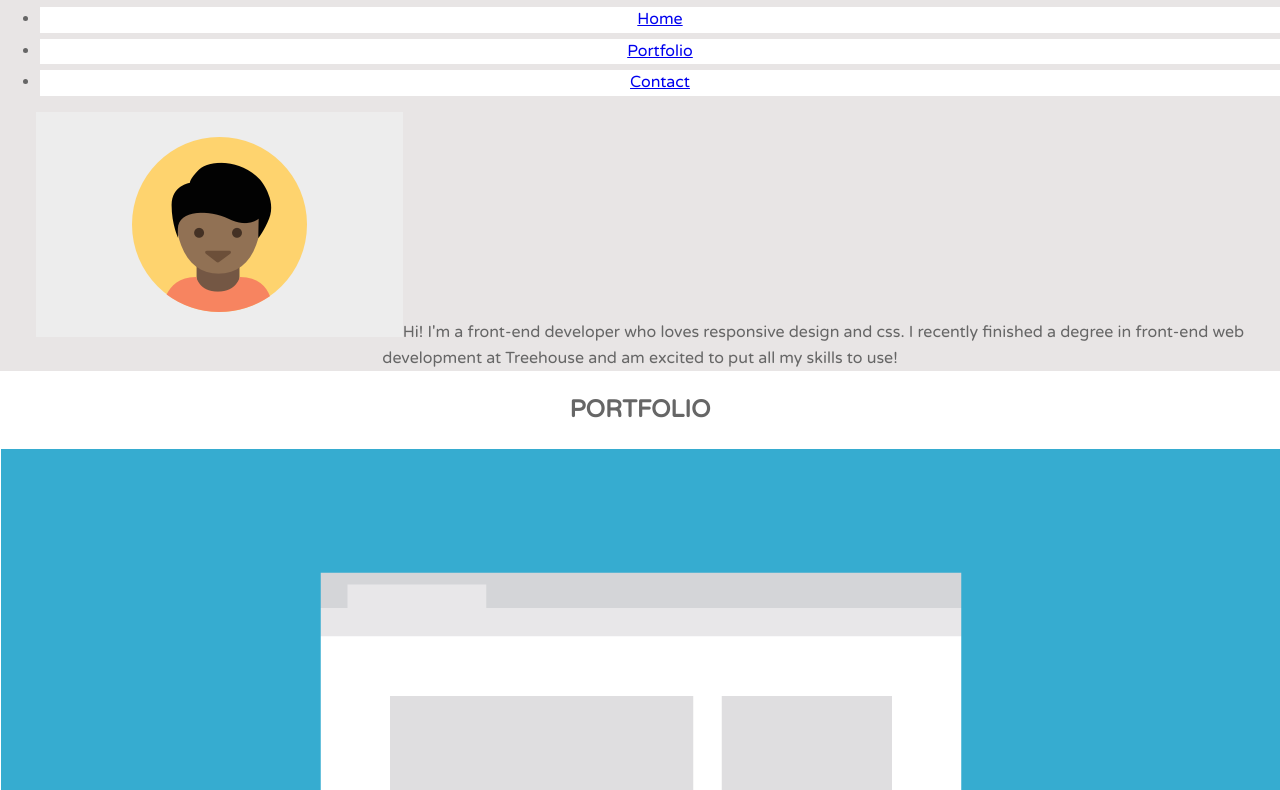
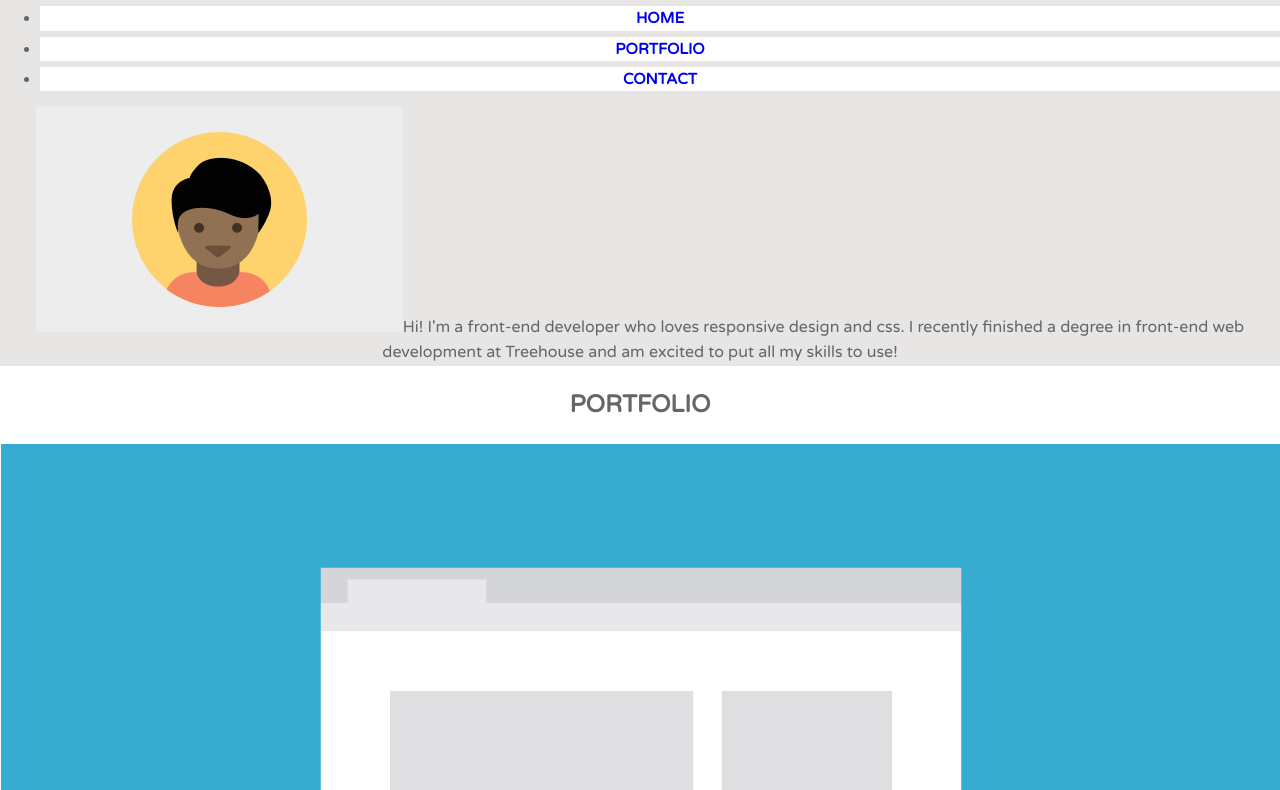
Before and after one commit to animakaspal/project-2, a plain HTML site: page index.html in a window 1280 px wide. Shown: the part 66-856 px from the top of the page. Drawn offline with Linux system fonts and the light colour scheme.

Commit message:
Style text and hyperlinks in list items of main-nav

```diff
--- a/css/style.css
+++ b/css/style.css
@@ -61,19 +61,22 @@ ul, h2, a, .return {
 	margin-bottom: 6px;
 }
 
-.main-nav li{
+.main-nav li {
   background: #fff;
 }
 
-/*.main-nav {
+.main-nav {
 	font-size: .95em;
 	text-transform: uppercase;
   font-weight: bold;
-  text-decoration: none;
   padding-left: none;
 }
 
-li:hover {
+.main-nav a {
+  text-decoration: none;
+}
+
+/*li:hover {
   transform: scale(0.9);
 }
 
```
